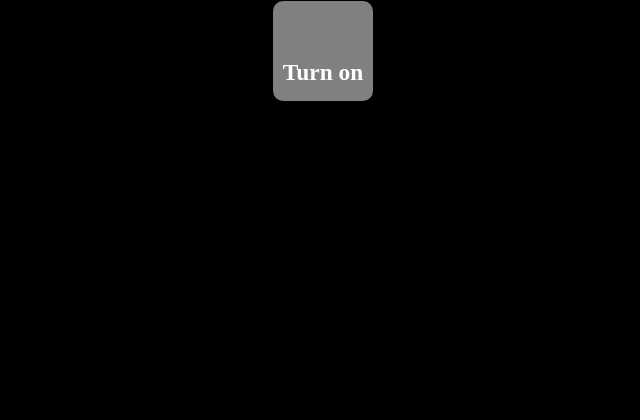
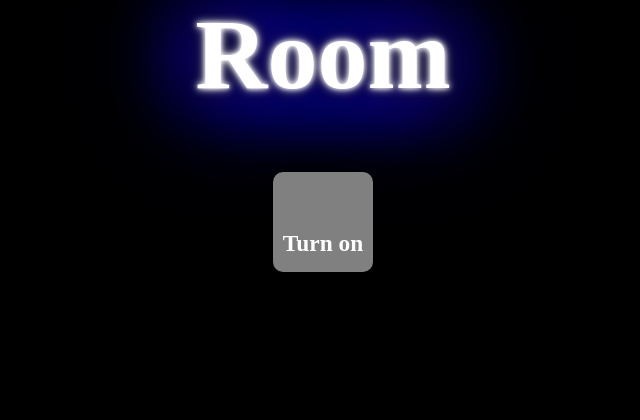
Before and after one commit to The-GUY-2024/py-LigthSwitch, a Flask app: template templates/main.html in a window 1280 px wide. Shown: the top 420 px of the page, without its empty margins (317-957 px from the left). Run offline with Flask 2, Linux system fonts and the light colour scheme; the template is opened without the code that fills it: most values are stand-ins (such as "Sample title", 1, 10 or a date in 2020); some libraries are stand-ins or nearby versions.

Commit message:
Add files via upload

```diff
--- a/templates/main.html
+++ b/templates/main.html
@@ -109,6 +109,11 @@
 </head>
 
 <body>
+   <div class="header">
+      <h1 class="Header-t"> Room </h1>
+   </div>
+
+
 
    {% for pin in pins %}
 
```
